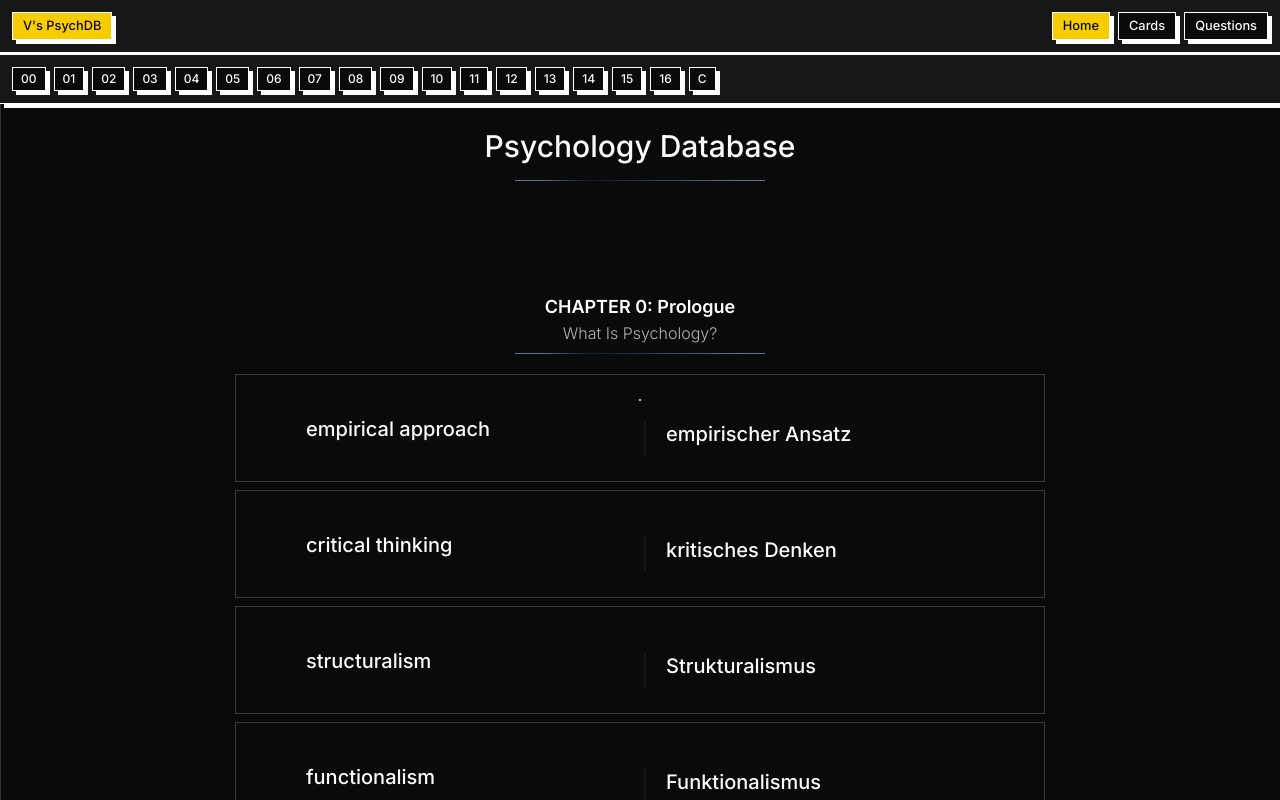
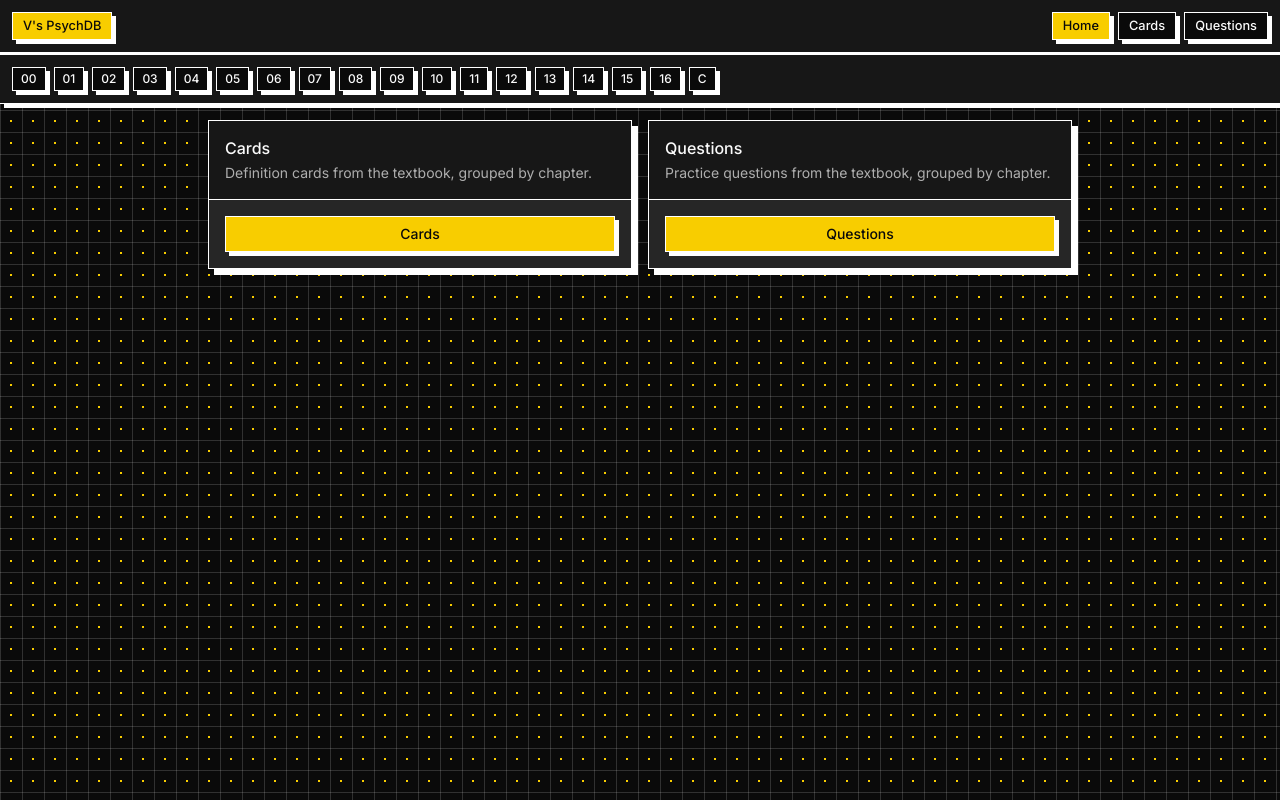
Before and after one commit to RasheedJohnson/psych_base, a Next.js app: page / in a window 1280 px wide. Shown: the top 800 px of the page. Built offline with nearby package versions, Linux system fonts and the light colour scheme.

Commit message:
Replace home definition list with a Cards vs Questions picker.

```diff
--- a/app/page.tsx
+++ b/app/page.tsx
@@ -1,16 +1,10 @@
-import Content from "@/components/Content";
-import HorizontalRule from "@/components/HorizontalRule";
+import HomeModeSelect from "@/components/HomeModeSelect";
 
+/** Home is only the Cards vs Questions picker. Content.tsx is unused here. */
 export default function Home() {
   return (
-    <main className="flex flex-col max-w-full items-center justify-between">
-      <div className="flex flex-col justify-center items-center">
-        {/* GRADIENT */}
-
-        <h1 className="font-medium text-md lg:text-3xl mt-6 mb-2">Psychology Database</h1>
-        <HorizontalRule />
-        <Content />
-      </div>
+    <main>
+      <HomeModeSelect />
     </main>
   );
 }
--- /dev/null
+++ b/components/HomeModeSelect.tsx
@@ -0,0 +1,53 @@
+import Link from "next/link";
+
+import { Button } from "@/components/ui/button";
+import {
+  Card,
+  CardDescription,
+  CardFooter,
+  CardHeader,
+  CardTitle,
+} from "@/components/ui/card";
+
+/** Same destinations as Navbar. Dashboard pages may 404 until they exist. */
+const MODES = [
+  {
+    href: "/dashboard/cards",
+    title: "Cards",
+    description: "Definition cards from the textbook, grouped by chapter.",
+  },
+  {
+    href: "/dashboard/questions",
+    title: "Questions",
+    description: "Practice questions from the textbook, grouped by chapter.",
+  },
+] as const;
+
+/**
+ * Home picker: Cards vs Questions.
+ * Layout classes here are only for placing the two Cards; look-and-feel
+ * comes from the ShadCN Card and Button primitives.
+ */
+export default function HomeModeSelect() {
+  return (
+    <section
+      aria-label="Study mode"
+      className="mx-auto grid max-w-4xl grid-cols-1 gap-4 p-4 sm:grid-cols-2"
+    >
+      {MODES.map((mode) => (
+        <Card key={mode.href} className="h-full">
+          <CardHeader>
+            <CardTitle>{mode.title}</CardTitle>
+            <CardDescription>{mode.description}</CardDescription>
+          </CardHeader>
+          {/* mt-auto keeps both footers aligned when card heights match. */}
+          <CardFooter className="mt-auto">
+            <Button asChild size="lg" className="w-full">
+              <Link href={mode.href}>{mode.title}</Link>
+            </Button>
+          </CardFooter>
+        </Card>
+      ))}
+    </section>
+  );
+}
```
Also changed, not shown: 2 other files (tests, documents, lock files or other folders).
